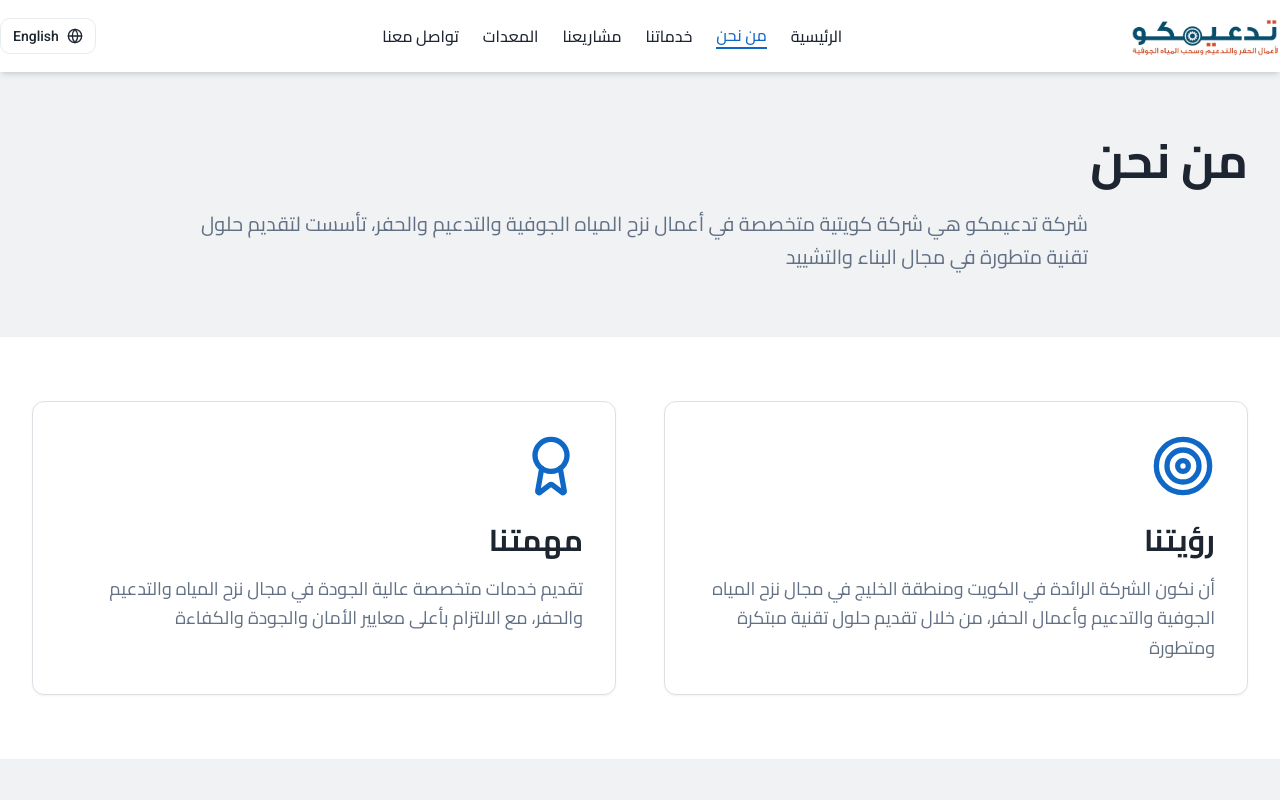
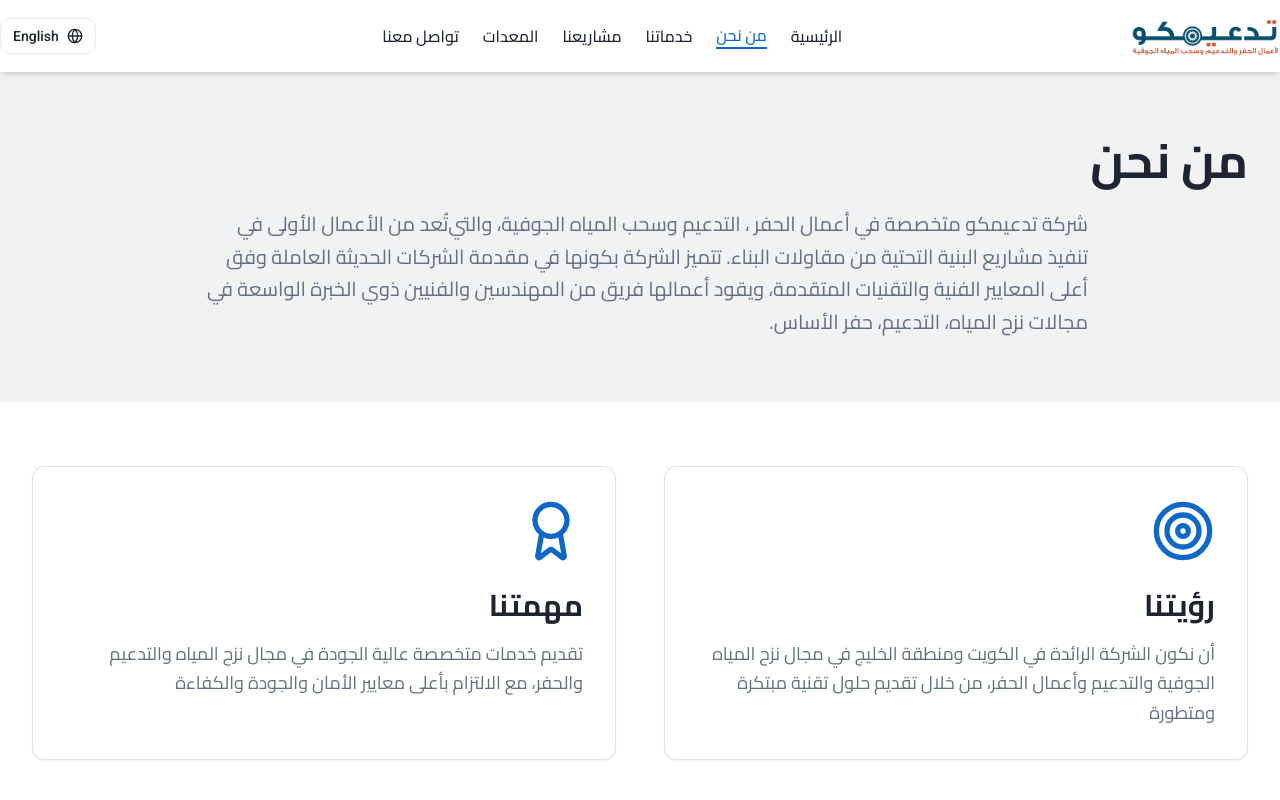
Before and after one commit to rkilani2005-lab/tadeemco-construct-hub, a React (Vite) app: page /about in a window 1280 px wide. Shown: the top 800 px of the page. Built offline with nearby package versions, Linux system fonts and the light colour scheme; the HTML template or start-up script is replaced by a standard one.

Commit message:
Update About page text

```diff
--- a/src/pages/About.tsx
+++ b/src/pages/About.tsx
@@ -19,7 +19,7 @@ export const About = ({ language }: AboutProps) => {
             </h1>
             <p className={`text-xl text-muted-foreground max-w-4xl mx-auto leading-relaxed ${isArabic ? 'text-right' : 'text-left'}`}>
               {isArabic
-                ? 'شركة تدعيمكو هي شركة كويتية متخصصة في أعمال نزح المياه الجوفية والتدعيم والحفر، تأسست لتقديم حلول تقنية متطورة في مجال البناء والتشييد'
+                ? 'ﺷﺮﻛﺔ ﺗﺪﻋﻴﻤﻜﻮ ﻣﺘﺨﺼﺼﺔ ﻓﻲ أﻋﻤﺎل اﻟﺤﻔﺮ ، اﻟﺘﺪﻋﻴﻢ وﺳﺤﺐ  اﻟﻤﻴﺎه اﻟﺠﻮﻓﻴﺔ، واﻟﺘﻲﺗُﻌﺪ ﻣﻦ اﻷﻋﻤﺎل اﻷوﻟﻰ ﻓﻲ ﺗﻨﻔﻴﺬ ﻣﺸﺎرﻳﻊ  اﻟﺒﻨﻴﺔ اﻟﺘﺤﺘﻴﺔ ﻣﻦ ﻣﻘﺎوﻻت اﻟﺒﻨﺎء.  ﺗﺘﻤﻴﺰ اﻟﺸﺮﻛﺔ ﺑﻜﻮﻧﻬﺎ ﻓﻲ ﻣﻘﺪﻣﺔ اﻟﺸﺮﻛﺎت اﻟﺤﺪﻳﺜﺔ اﻟﻌﺎﻣﻠﺔ وﻓﻖ  أﻋﻠﻰ اﻟﻤﻌﺎﻳﻴﺮ اﻟﻔﻨﻴﺔ واﻟﺘﻘﻨﻴﺎت اﻟﻤﺘﻘﺪﻣﺔ، وﻳﻘﻮد أﻋﻤﺎﻟﻬﺎ ﻓﺮﻳﻖ ﻣﻦ  اﻟﻤﻬﻨﺪﺳﻴﻦ واﻟﻔﻨﻴﻴﻦ ذوي اﻟﺨﺒﺮة اﻟﻮاﺳﻌﺔ ﻓﻲ ﻣﺠﺎﻻت ﻧﺰح اﻟﻤﻴﺎه،  اﻟﺘﺪﻋﻴﻢ، ﺣﻔﺮ اﻷﺳﺎس.'
                 : 'Tadeemco is a Kuwaiti specialized contractor in groundwater dewatering, shoring, and excavation works, established to provide advanced technical solutions in construction and infrastructure'}
             </p>
           </div>
```
